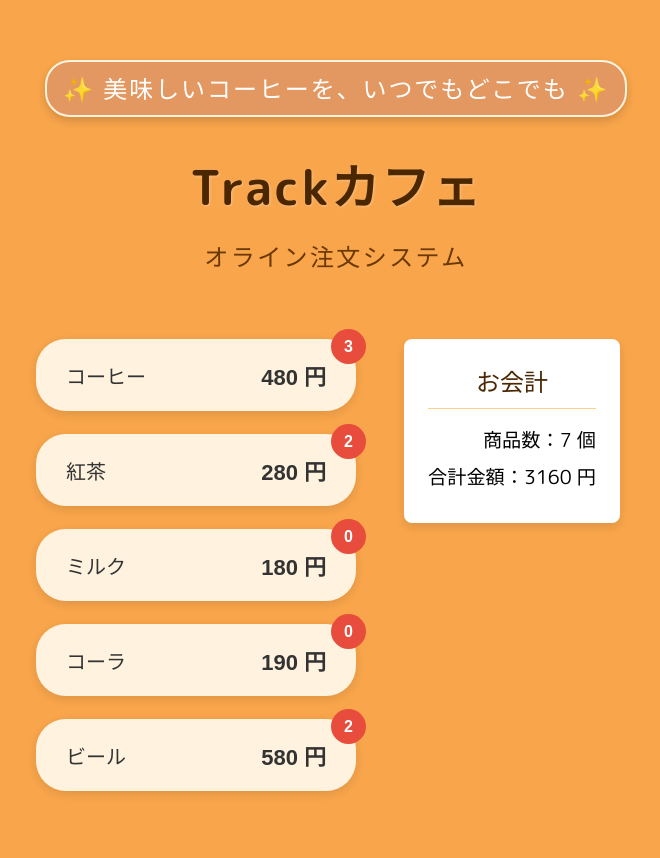
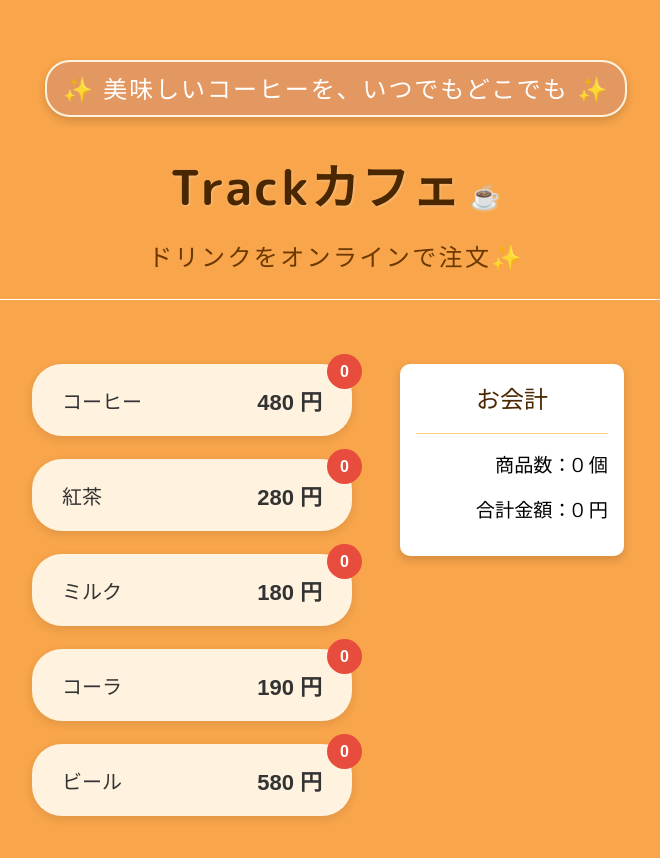
Before and after one commit to yrzcode/coffee-shop, a React (Create React App) app: page / in a window 1280 px wide. Shown: the whole page, without its empty margins (304-964 px from the left). Built offline with nearby package versions, Linux system fonts and the light colour scheme.

Commit message:
Implement billing and purchase‐quantity features, adjust the layout.

```diff
--- a/src/App.tsx
+++ b/src/App.tsx
@@ -1,25 +1,58 @@
+import drinks from "./data/drink";
 import SubTitle from "./components/SubTitle";
 import DrinkItem from "./components/DrinkItem";
 import Checkout from "./components/Checkout";
+import Title from "./components/Title";
+import type { CartState } from "./types/cart";
+import { useState } from "react";
 
 const App = () => {
+  const [cart, setCart] = useState<CartState>(
+    drinks.reduce((acc, drink) => {
+      acc[drink.id] = { quantity: 0 };
+      return acc;
+    }, {} as CartState)
+  );
+
+  const totalQuantity = Object.values(cart).reduce(
+    (acc, drink) => acc + drink.quantity,
+    0
+  );
+
+  const totalPrice = Object.entries(cart).reduce(
+    (acc, [id, { quantity }]) =>
+      acc + quantity * (drinks.find((d) => d.id === Number(id))?.price ?? 0),
+    0
+  );
+
+  const handleAddToCart = (id: number) => {
+    setCart((prev) => {
+      const newCart = { ...prev };
+      newCart[id].quantity += 1;
+      return newCart;
+    });
+  };
+
   return (
     <div className="App">
       <header className="App-header">
         <SubTitle />
-        <h1 className="App-header-title">Trackカフェ</h1>
-        <p className="App-header-description">オライン注文システム</p>
+        <Title />
       </header>
       <main className="App-main">
         <div className="App-content">
           <div className="drink-list">
-            <DrinkItem name="コーヒー" price={480} notificationCount={3} />
-            <DrinkItem name="紅茶" price={280} notificationCount={2} />
-            <DrinkItem name="ミルク" price={180} notificationCount={0} />
-            <DrinkItem name="コーラ" price={190} notificationCount={0} />
-            <DrinkItem name="ビール" price={580} notificationCount={2} />
+            {drinks.map((drink) => (
+              <DrinkItem
+                key={drink.id}
+                name={drink.name}
+                price={drink.price}
+                quantity={cart[drink.id].quantity}
+                onAddToCart={() => handleAddToCart(drink.id)}
+              />
+            ))}
           </div>
-          <Checkout itemCount={7} totalAmount={3160} />
+          <Checkout itemCount={totalQuantity} totalAmount={totalPrice} />
         </div>
       </main>
     </div>
--- a/src/components/DrinkItem.tsx
+++ b/src/components/DrinkItem.tsx
@@ -3,16 +3,17 @@ import styles from "../sass/drinkItem.module.scss";
 interface DrinkItemProps {
   name: string;
   price: number;
-  notificationCount?: number;
+  quantity: number;
+  onAddToCart: () => void;
 }
 
-const DrinkItem = ({ name, price, notificationCount }: DrinkItemProps) => {
+const DrinkItem = ({ name, price, quantity, onAddToCart }: DrinkItemProps) => {
   return (
-    <button type="button" className={styles.drinkItem}>
+    <button type="button" className={styles.drinkItem} onClick={onAddToCart}>
       <span className={styles.name}>{name}</span>
       <span className={styles.price}>{price} 円</span>
-      {notificationCount !== undefined && (
-        <span className={styles.notification}>{notificationCount}</span>
+      {quantity !== undefined && (
+        <span className={styles.notification}>{quantity}</span>
       )}
     </button>
   );
--- /dev/null
+++ b/src/components/Title.tsx
@@ -0,0 +1,16 @@
+import styles from "../sass/title.module.scss";
+
+const Title = () => {
+  return (
+    <>
+      <h1 className={styles.title}>
+        Trackカフェ
+        <span className={styles.emoji}>☕</span>
+      </h1>
+      <p className={styles.description}>ドリンクをオンラインで注文✨</p>
+      <hr className={styles.divider} />
+    </>
+  );
+};
+
+export default Title;
--- /dev/null
+++ b/src/data/drink.ts
@@ -0,0 +1,29 @@
+const drinks = [
+	{
+		id: 1,
+		name: "コーヒー",
+		price: 480,
+	},
+	{
+		id: 2,
+		name: "紅茶",
+		price: 280,
+	},
+	{
+		id: 3,
+		name: "ミルク",
+		price: 180,
+	},
+	{
+		id: 4,
+		name: "コーラ",
+		price: 190,
+	},
+	{
+		id: 5,
+		name: "ビール",
+		price: 580,
+	},
+];
+
+export default drinks;
--- a/src/sass/checkout.module.scss
+++ b/src/sass/checkout.module.scss
@@ -2,24 +2,24 @@
 
 .checkout {
   background-color: white;
-  border-radius: 8px;
-  box-shadow: 0 4px 8px rgba(0, 0, 0, 0.1);
-  padding: 1.5rem;
-  margin: 1rem;
+  border-radius: $border-radius-md;
+  box-shadow: $box-shadow-default;
+  padding: $spacing-sm;
+  margin: $spacing-sm;
   margin-top: 0;
-  max-width: 16rem;
+  width: 14rem;
   align-self: flex-start;
 
   @media (max-width: 700px) {
     width: 20rem;
-    margin: 1rem 0;
+    margin: $spacing-sm 0;
     align-self: center;
   }
 
   .title {
-    font-size: 1.5rem;
+    font-size: $font-size-lg;
     font-weight: 500;
-    margin: 0 0 0.5rem 0;
+    margin: 0 0 $spacing-xs 0;
     color: $text-primary;
   }
 
@@ -27,13 +27,13 @@
     border: none;
     height: 1px;
     background-color: $primary-light;
-    margin: 0.5rem 0 1rem 0;
+    margin: $spacing-sm 0;
   }
 
   .detail {
     p {
-      margin: 0.5rem 0;
-      font-size: 1.2rem;
+      margin: $spacing-sm 0;
+      font-size: $font-size-md;
 
       &.itemCount,
       &.totalAmount {
--- a/src/sass/global.scss
+++ b/src/sass/global.scss
@@ -32,7 +32,7 @@ body {
 }
 
 .App-main {
-  padding: 2rem;
+  padding: $spacing-xs 0;
   max-width: 1200px;
   margin: 0 auto;
 }
@@ -52,20 +52,3 @@ body {
   gap: 0.5rem;
   align-items: center;
 }
-
-.App-header-title {
-  color: $text-primary;
-  font-weight: 700;
-  font-size: $font-size-xxl;
-  margin: $spacing-lg 0 $spacing-xs;
-  letter-spacing: 0.05em;
-  text-shadow: 1px 1px 3px rgba(255, 255, 255, 0.3);
-}
-
-.App-header-description {
-  color: $text-secondary;
-  font-weight: 400;
-  font-size: $font-size-lg;
-  margin-top: $spacing-xs;
-  letter-spacing: 0.1em;
-}
--- /dev/null
+++ b/src/sass/title.module.scss
@@ -0,0 +1,31 @@
+@import "variables";
+
+.title {
+  color: $text-primary;
+  font-weight: 700;
+  font-size: $font-size-xxl;
+  margin: $spacing-lg 0 $spacing-xs;
+  letter-spacing: 0.05em;
+  text-shadow: 1px 1px 3px rgba(255, 255, 255, 0.3);
+}
+
+.description {
+  color: $text-secondary;
+  font-weight: 400;
+  font-size: $font-size-lg;
+  margin-top: $spacing-xs;
+  letter-spacing: 0.1em;
+}
+
+.emoji {
+  font-size: $font-size-lg;
+  margin-left: $spacing-xs;
+}
+
+.divider {
+  border: none;
+  height: 1px;
+  width: 80%;
+  background-color: $text-light;
+  margin: $spacing-md 0;
+}
--- /dev/null
+++ b/src/types/cart.d.ts
@@ -0,0 +1,5 @@
+export type CartState = {
+	[key: string]: {
+		quantity: number;
+	};
+};
```
